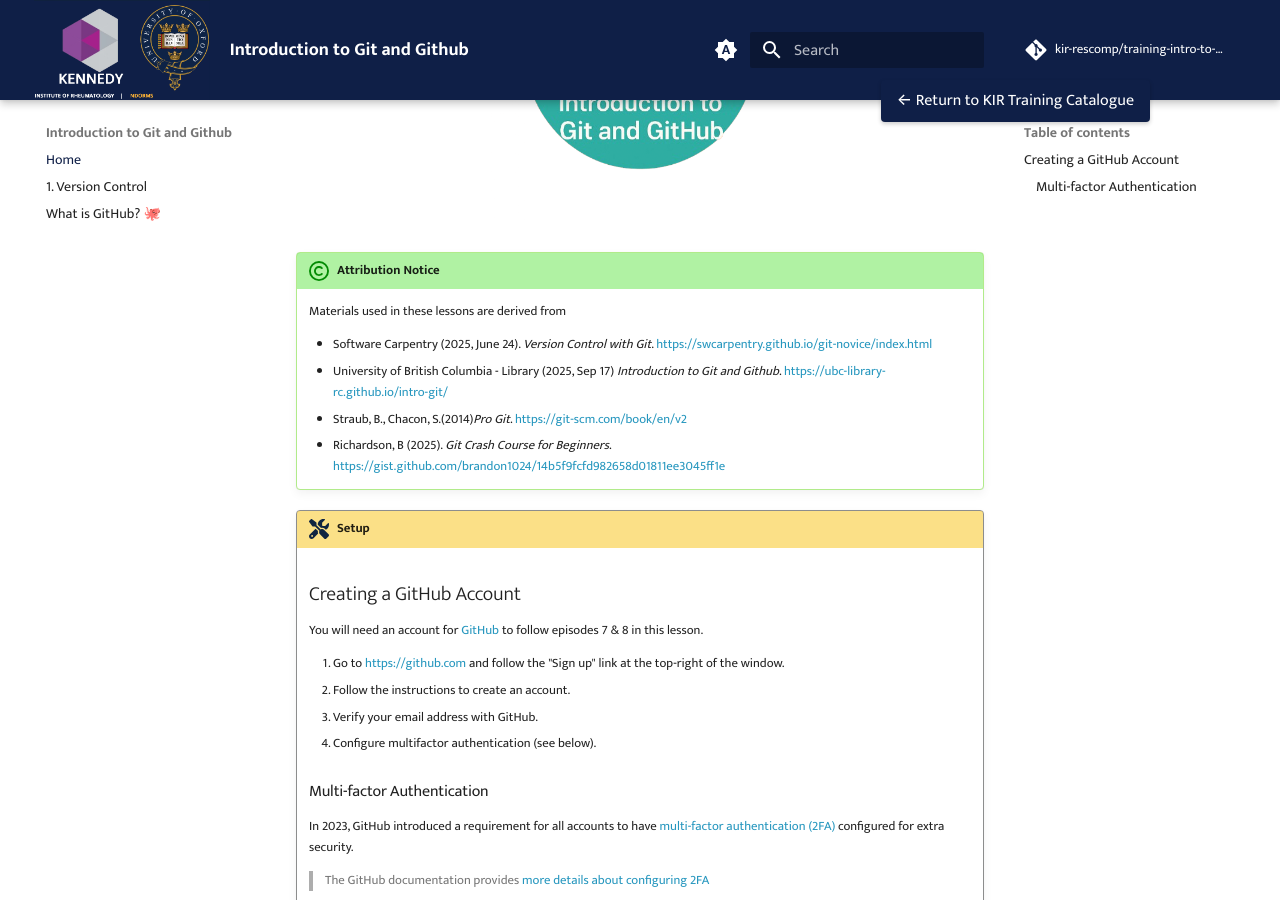
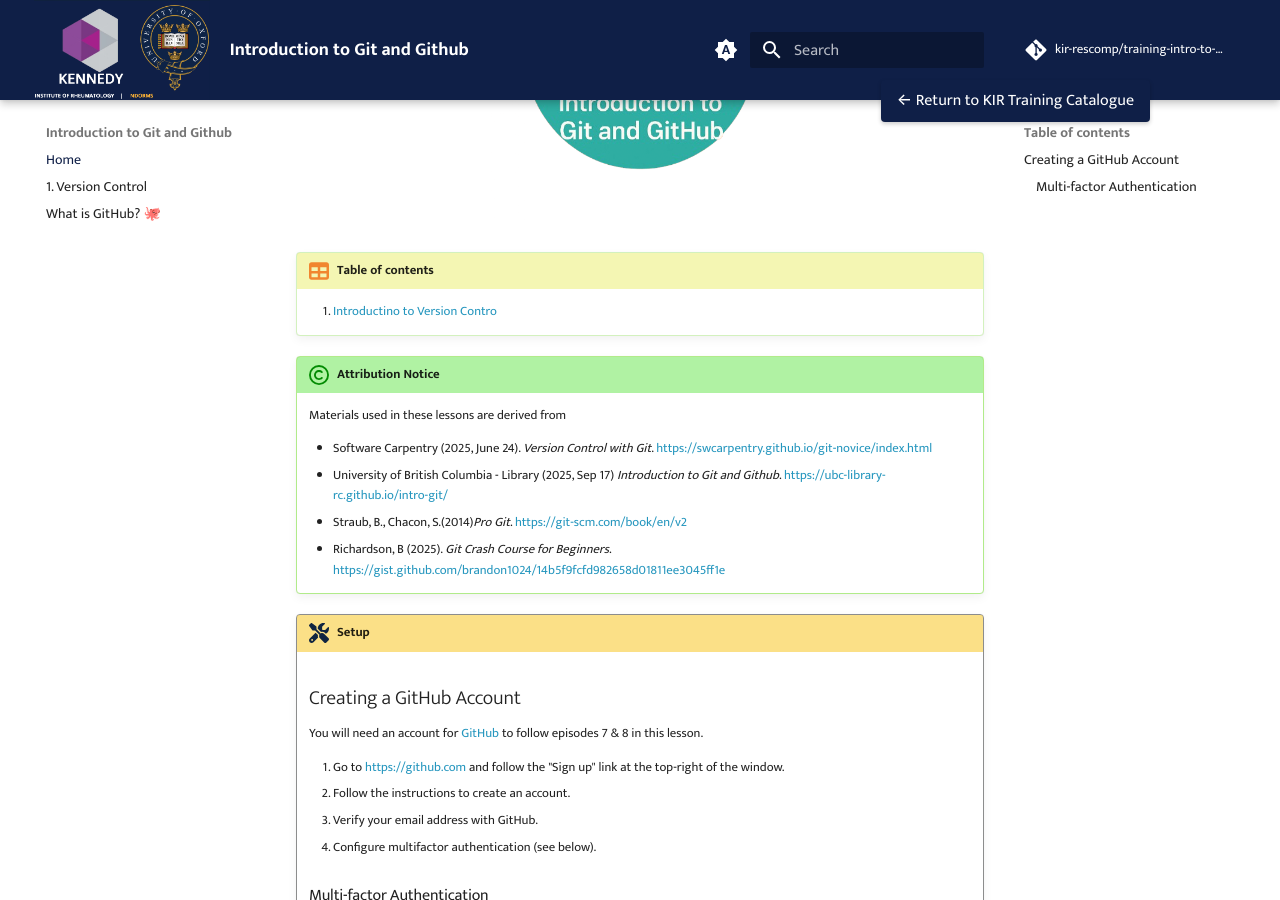
Before and after one commit to kir-rescomp/training-intro-to-git-github, an MkDocs documentation site: the page built from docs/index.md, in a window 1280 px wide and 900 px high, scrolled down 391 px. Built offline with MkDocs 1.6.1 and Material for MkDocs 9.7.7, drawn with Linux system fonts in a browser that asks for light colours; comment, search, counter and statistics services are not loaded.

Commit message:
add the first entry for index TOC

```diff
--- a/docs/index.md
+++ b/docs/index.md
@@ -23,7 +23,9 @@
     <img src="./images/git_and_github.png" alt="drawing" width="300">
 </p>
 
+!!! table "Table of contents"
 
+    1. [Introductino to Version Contro](./2.what_is_versioncontrol.md)
 !!! copyright "Attribution Notice"
 
     Materials used in these lessons are derived from
```
